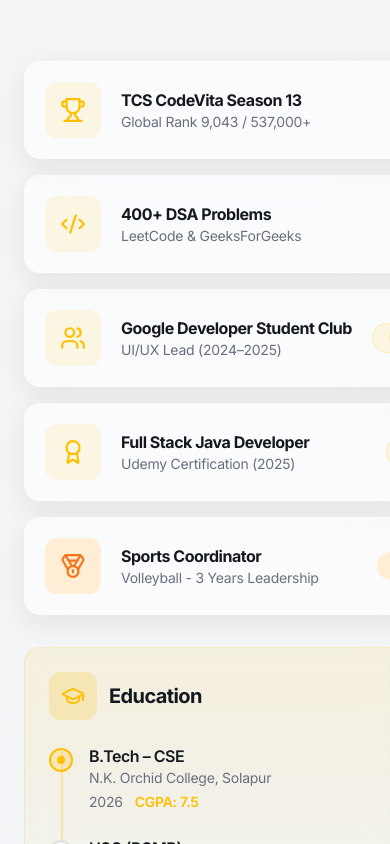
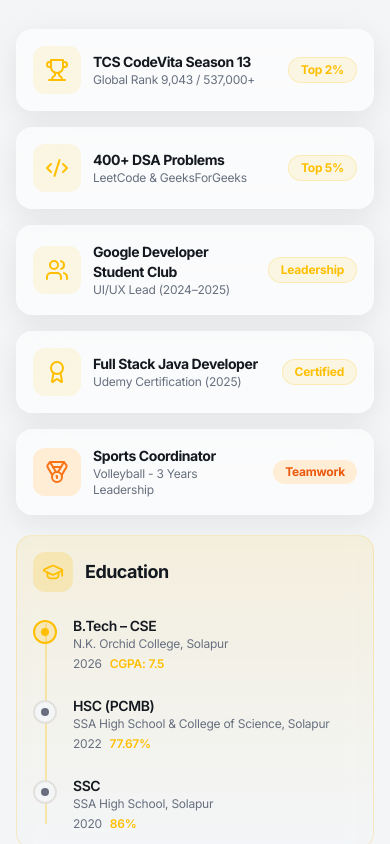
Before and after one commit to arshsnaz/portfolio, a React (Vite) app: page / in a window 390 px wide. Shown: the part 10440-11284 px from the top of the page. Built offline with nearby package versions, Linux system fonts and the light colour scheme; the HTML template or start-up script is replaced by a standard one.

Commit message:
fix: improve AchievementsSection responsiveness for mobile

```diff
--- a/src/components/AchievementsSection.tsx
+++ b/src/components/AchievementsSection.tsx
@@ -40,8 +40,8 @@
   const isInView = useInView(ref, { once: true, margin: "-100px" });
 
   return (
-    <section id="achievements" className="py-24 md:py-32 bg-background">
-      <div className="container mx-auto px-6">
+    <section id="achievements" className="py-16 sm:py-24 md:py-32 bg-background">
+      <div className="container mx-auto px-4 sm:px-6">
         <motion.div
           ref={ref}
           initial={{ opacity: 0, y: 40 }}
@@ -61,7 +61,7 @@
             </p>
           </div>
 
-          <div className="grid lg:grid-cols-5 gap-8 max-w-6xl mx-auto">
+          <div className="grid lg:grid-cols-5 gap-5 sm:gap-8 max-w-6xl mx-auto">
             {/* Achievements - 3 Columns */}
             <div className="lg:col-span-3 space-y-4">
               {/* Unique Flex - Horizontal Cards */}
@@ -71,16 +71,16 @@
                   initial={{ opacity: 0, x: -30 }}
                   animate={isInView ? { opacity: 1, x: 0 } : {}}
                   transition={{ duration: 0.5, delay: index * 0.1 }}
-                  className="premium-card p-5 flex items-center gap-5"
+                  className="premium-card p-4 sm:p-5 flex flex-wrap sm:flex-nowrap items-center gap-3 sm:gap-5"
                 >
-                  <div className="w-14 h-14 rounded-xl bg-primary/10 flex items-center justify-center flex-shrink-0">
-                    <item.icon size={26} className="text-primary" />
+                  <div className="w-12 h-12 sm:w-14 sm:h-14 rounded-xl bg-primary/10 flex items-center justify-center flex-shrink-0">
+                    <item.icon size={24} className="text-primary sm:[&]:w-[26px] sm:[&]:h-[26px]" />
                   </div>
                   <div className="flex-1 min-w-0">
-                    <h3 className="font-bold text-foreground truncate">{item.title}</h3>
-                    <p className="text-sm text-muted-foreground">{item.subtitle}</p>
+                    <h3 className="font-bold text-foreground text-sm sm:text-base">{item.title}</h3>
+                    <p className="text-xs sm:text-sm text-muted-foreground">{item.subtitle}</p>
                   </div>
-                  <span className="px-4 py-1.5 rounded-full text-xs font-bold bg-primary/10 text-primary border border-primary/20 flex-shrink-0">
+                  <span className="px-3 sm:px-4 py-1 sm:py-1.5 rounded-full text-xs font-bold bg-primary/10 text-primary border border-primary/20 flex-shrink-0">
                     {item.highlight}
                   </span>
                 </motion.div>
@@ -91,16 +91,16 @@
                 initial={{ opacity: 0, x: -30 }}
                 animate={isInView ? { opacity: 1, x: 0 } : {}}
                 transition={{ duration: 0.5, delay: 0.5 }}
-                className="premium-card p-5 flex items-center gap-5"
+                className="premium-card p-4 sm:p-5 flex flex-wrap sm:flex-nowrap items-center gap-3 sm:gap-5"
               >
-                <div className="w-14 h-14 rounded-xl bg-orange-100 flex items-center justify-center flex-shrink-0">
-                  <Medal size={26} className="text-orange-500" />
+                <div className="w-12 h-12 sm:w-14 sm:h-14 rounded-xl bg-orange-100 flex items-center justify-center flex-shrink-0">
+                  <Medal size={24} className="text-orange-500" />
                 </div>
                 <div className="flex-1 min-w-0">
-                  <h3 className="font-bold text-foreground">Sports Coordinator</h3>
-                  <p className="text-sm text-muted-foreground">Volleyball - 3 Years Leadership</p>
+                  <h3 className="font-bold text-foreground text-sm sm:text-base">Sports Coordinator</h3>
+                  <p className="text-xs sm:text-sm text-muted-foreground">Volleyball - 3 Years Leadership</p>
                 </div>
-                <span className="px-4 py-1.5 rounded-full text-xs font-bold bg-orange-100 text-orange-600 flex-shrink-0">
+                <span className="px-3 sm:px-4 py-1 sm:py-1.5 rounded-full text-xs font-bold bg-orange-100 text-orange-600 flex-shrink-0">
                   Teamwork
                 </span>
               </motion.div>
@@ -113,12 +113,12 @@
               transition={{ duration: 0.5, delay: 0.3 }}
               className="lg:col-span-2"
             >
-              <div className="highlight-card p-6 h-full">
+              <div className="highlight-card p-4 sm:p-6 h-full">
                 <div className="flex items-center gap-3 mb-6">
-                  <div className="w-12 h-12 rounded-xl bg-primary/20 flex items-center justify-center">
-                    <GraduationCap size={24} className="text-primary" />
+                  <div className="w-10 h-10 sm:w-12 sm:h-12 rounded-xl bg-primary/20 flex items-center justify-center">
+                    <GraduationCap size={22} className="text-primary" />
                   </div>
-                  <h3 className="text-xl font-bold text-foreground">Education</h3>
+                  <h3 className="text-lg sm:text-xl font-bold text-foreground">Education</h3>
                 </div>
 
                 {/* Timeline */}
@@ -134,9 +134,9 @@
                       </div>
 
                       <div>
-                        <h4 className="font-semibold text-foreground">{edu.degree}</h4>
-                        <p className="text-sm text-muted-foreground mb-1">{edu.school}</p>
-                        <div className="flex items-center gap-3 text-sm">
+                        <h4 className="font-semibold text-foreground text-sm sm:text-base">{edu.degree}</h4>
+                        <p className="text-xs sm:text-sm text-muted-foreground mb-1 break-words">{edu.school}</p>
+                        <div className="flex items-center gap-2 sm:gap-3 text-xs sm:text-sm">
                           <span className="text-muted-foreground">{edu.year}</span>
                           <span className="font-semibold text-primary">{edu.score}</span>
                         </div>
```
